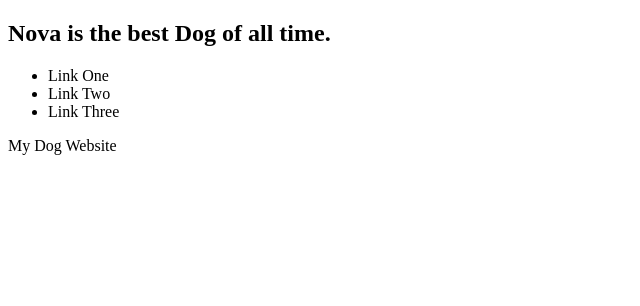
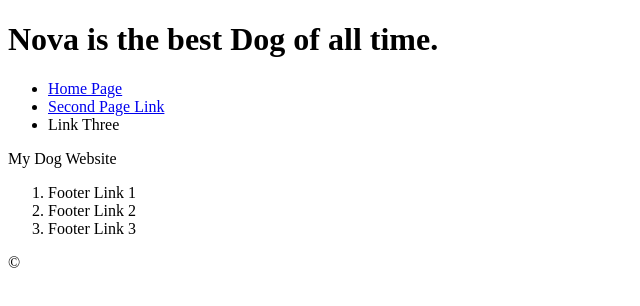
Before and after one commit to nkkinkade/html-demo-1, a plain HTML site: page index.html in a window 1280 px wide. Shown: the whole page, without its empty margins (0-640 px from the left). Drawn offline with Linux system fonts and the light colour scheme.

Commit message:
add second page and anchors/links

```diff
--- a/index.html
+++ b/index.html
@@ -9,25 +9,27 @@
     </head>
 
     <body>
-
+       <header>
+         <h1>Nova is the best Dog of all time.</h1>
+       </header>
        <nav>
-        <h1>Nova is the best Dog of all time.</h1>
         <!-- h2, h3, h4, h5, h6-->
         <ul>
-            <li>Link One</li>
-            <li>Link Two</li>
+            <li><a href="index.html" >Home Page</a></li>
+            <li><a href="/secondPage.html">Second Page Link</a></li>
             <li>Link Three</li>
         </ul>
-
-
        </nav>
 
 
 
        <main>
            <!-- This is an html comment -->
-           <!-- this is an html element -->
-        <p>My Dog Website</p>
+
+        <section> <!-- this is an html element -->
+            <p>My Dog Website</p>
+        </section>
+
 
 
 
@@ -37,7 +39,12 @@
 
 
        <footer>
-
+           <ol>
+               <li>Footer Link 1</li>
+               <li>Footer Link 2</li>
+               <li>Footer Link 3</li>
+           </ol>
+        &#169;
        </footer>
 
 
```
Also changed, not shown: secondPage.html (added, +63 -0 lines).
